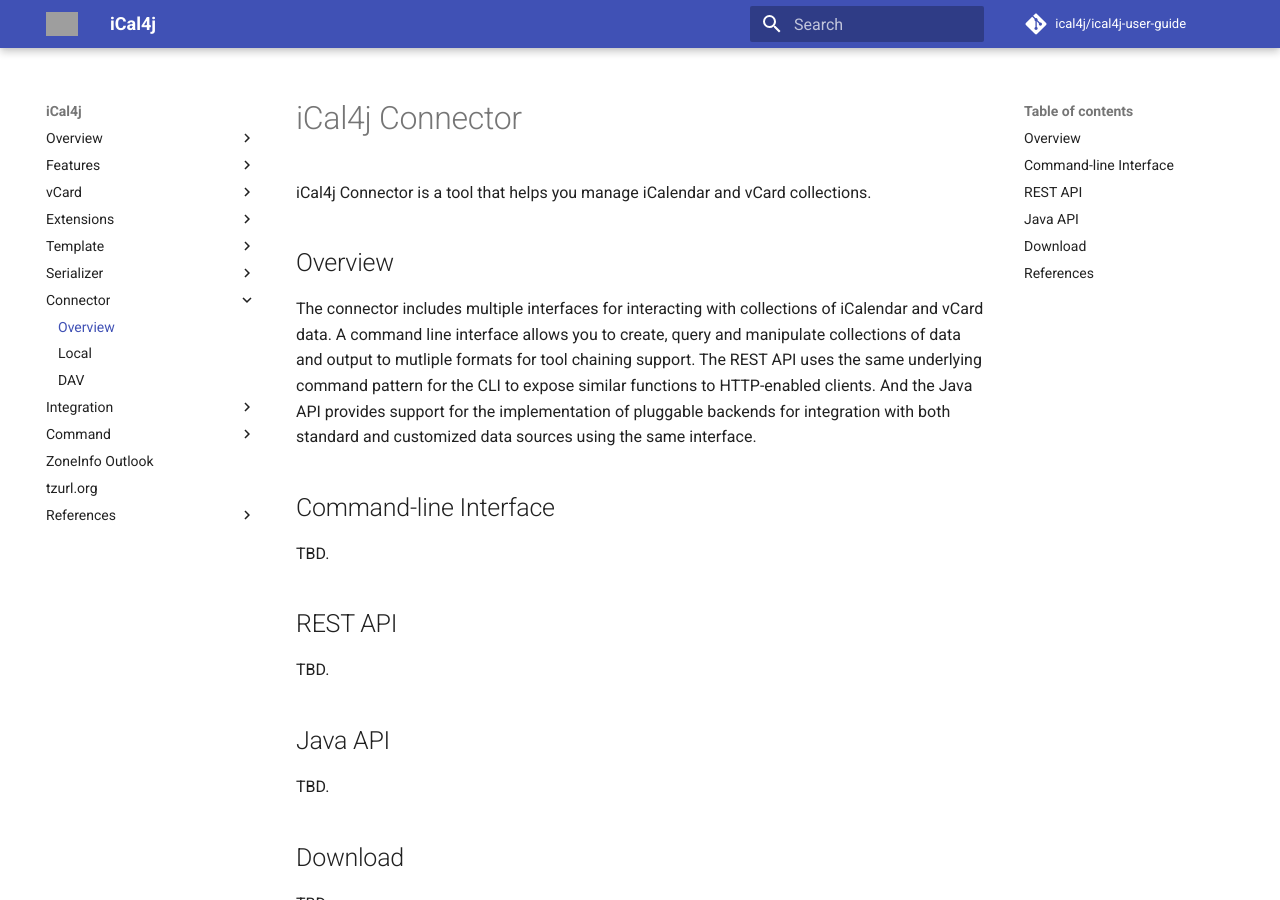
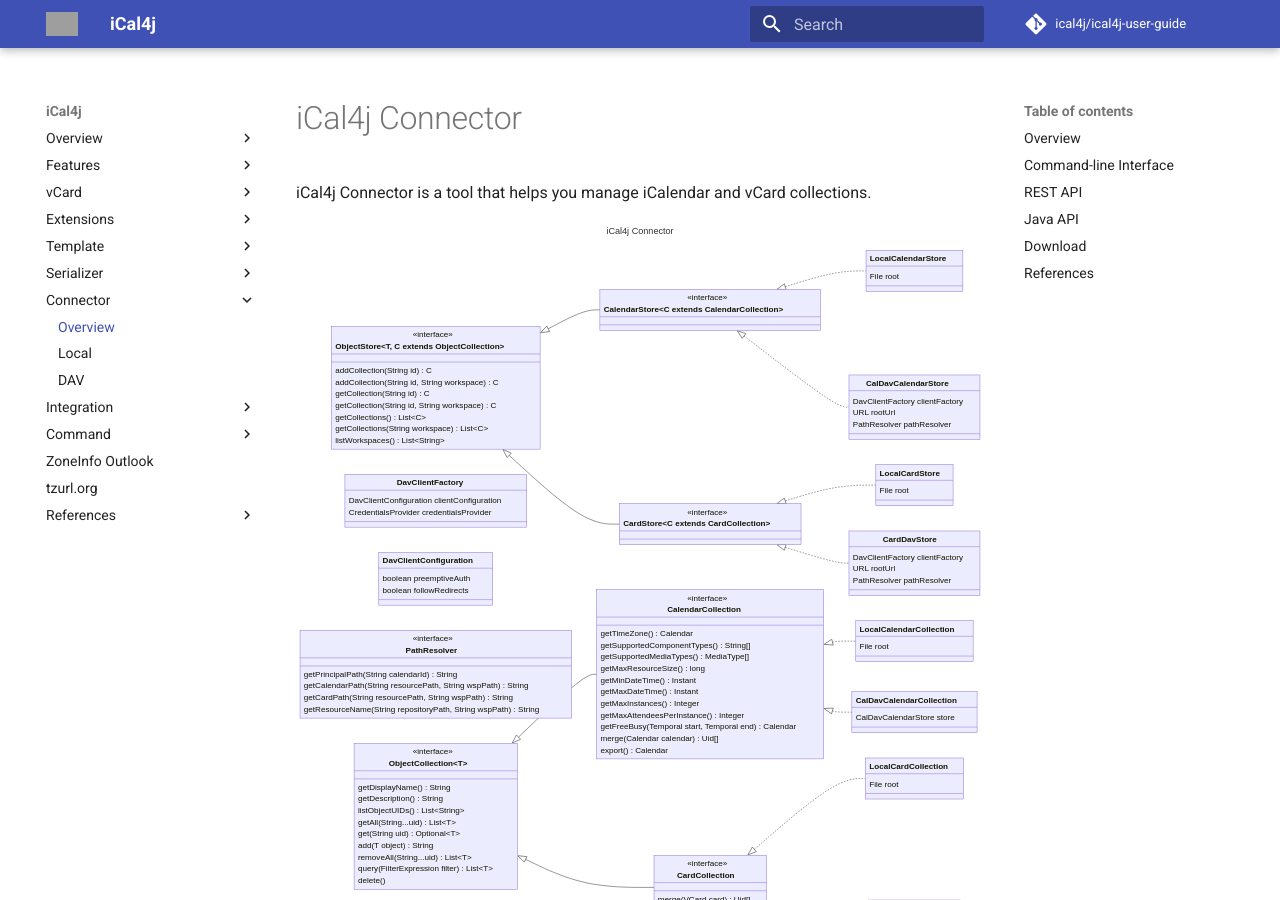
Before and after one commit to ical4j/ical4j-user-guide, an MkDocs documentation site: the page built from docs/connector/index.md, in a window 1280 px wide and 900 px high. Built offline with MkDocs 1.6.1 and Material for MkDocs 9.7.7, drawn with Linux system fonts in a browser that asks for light colours; comment, search, counter and statistics services are not loaded; grey boxes are pictures that could not be loaded.

Commit message:
Added connector class diagram

```diff
--- a/docs/connector/index.md
+++ b/docs/connector/index.md
@@ -1,6 +1,8 @@
 # iCal4j Connector
 
 iCal4j Connector is a tool that helps you manage iCalendar and vCard collections.
+
+![connector.mmd.svg](../images/connector.mmd.svg)
 
 ## Overview
 
```
Also changed, not shown: docs/images/connector.mmd.svg (added), 2 other files.
